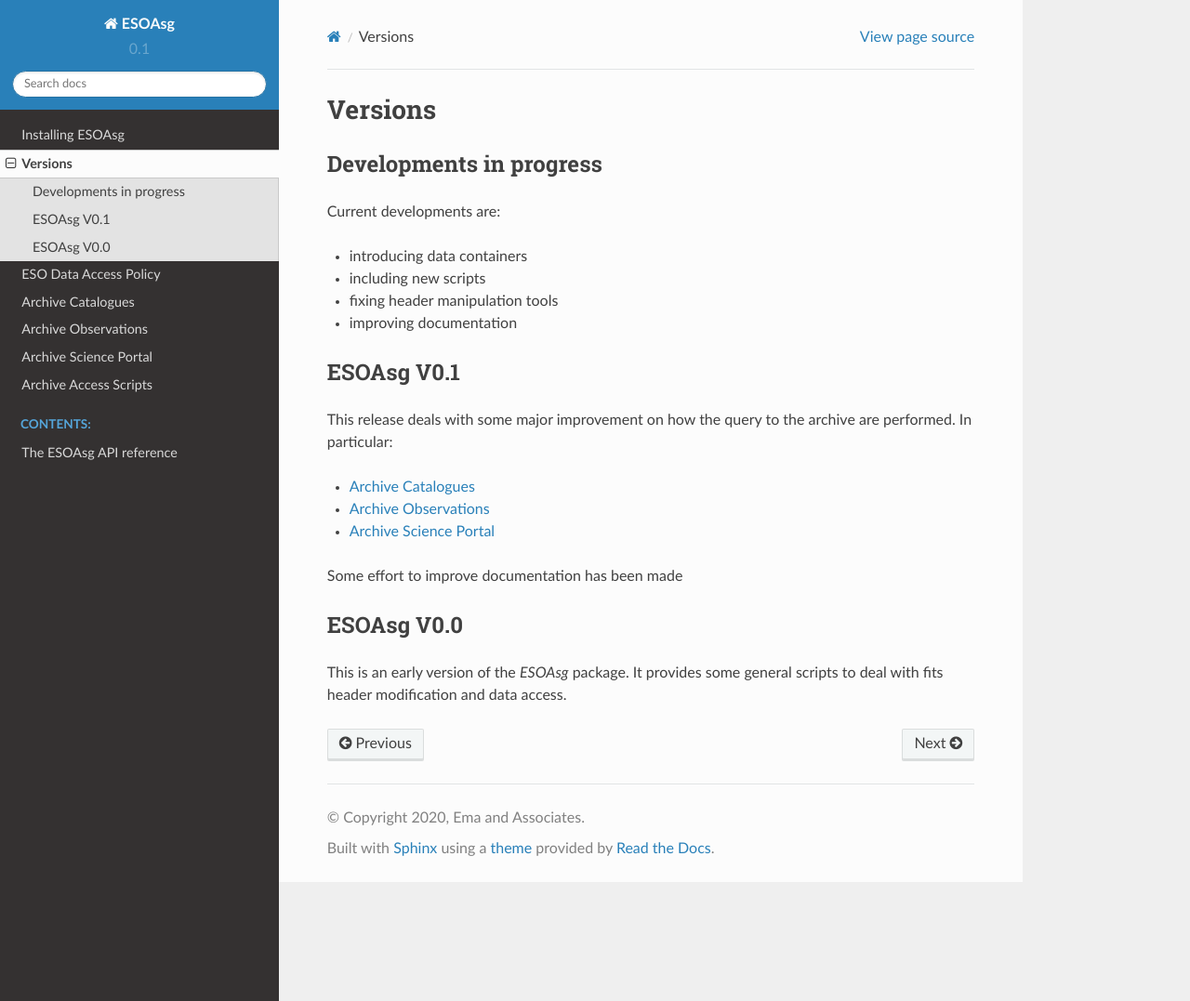
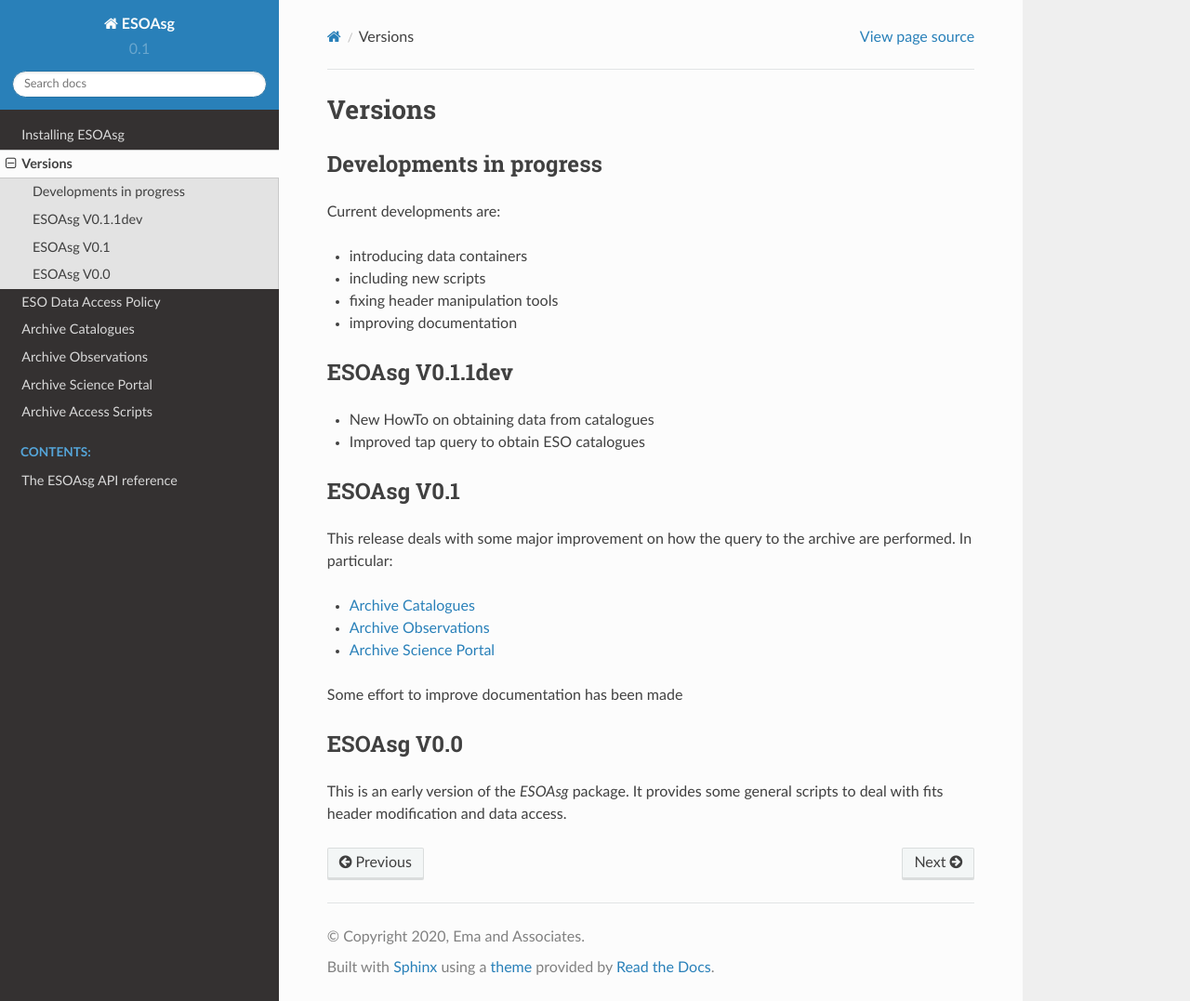
Before and after one commit to EmAstro/ESOAsg, a Sphinx documentation site: the page built from doc/thisversion.rst, in a window 1280 px wide and 1077 px high. Shown: the whole window at 93% size. Built offline with Sphinx 7.4.7 and the Read the Docs theme 2.0.0, drawn with Linux system fonts in a browser that asks for light colours.

```diff
--- a/CHANGES.rst
+++ b/CHANGES.rst
@@ -1,5 +1,5 @@
-0.1.1 (2020-10-06)
-------------------
+0.1.1dev (2020-10-06)
+---------------------
 
 - New HowTo on obtaining data from catalogues
 - Improved tap query to obtain ESO catalogues
--- a/ESOAsg/__init__.py
+++ b/ESOAsg/__init__.py
@@ -1,5 +1,5 @@
 # Set version
-__version__ = '0.1.0'
+__version__ = '0.1.1dev'
 
 from ESOAsg import check_requirements  # THIS IMPORT DOES THE CHECKING.  KEEP IT
 from ESOAsg import msgs
--- a/doc/conf.py
+++ b/doc/conf.py
@@ -23,7 +23,7 @@ copyright = '2020, Ema'
 author = 'Ema'
 
 # The full version, including alpha/beta/rc tags
-release = '0.1.0'
+release = '0.1.1dev'
 
 
 # -- General configuration ---------------------------------------------------
@@ -92,7 +92,7 @@ author = u'Ema and Associates'
 # The short X.Y version.
 version = '0.1'
 # The full version, including alpha/beta/rc tags.
-release = '0.1.0'
+release = '0.1.1dev'
 
 # The language for content autogenerated by Sphinx. Refer to documentation
 # for a list of supported languages.
--- a/doc/thisversion.rst
+++ b/doc/thisversion.rst
@@ -11,6 +11,12 @@ Current developments are:
 * including new scripts
 * fixing header manipulation tools
 * improving documentation
+
+ESOAsg V0.1.1dev
+================
+
+* New HowTo on obtaining data from catalogues
+* Improved tap query to obtain ESO catalogues
 
 ESOAsg V0.1
 ===========
--- a/setup.py
+++ b/setup.py
@@ -34,7 +34,7 @@ def get_requirements():
 
 
 NAME = 'ESOAsg'
-VERSION = '0.1.0'
+VERSION = '0.1.1dev'
 AUTHOR = 'Ema'
 
 
```
Also changed, not shown: .bumpversion.cfg.
